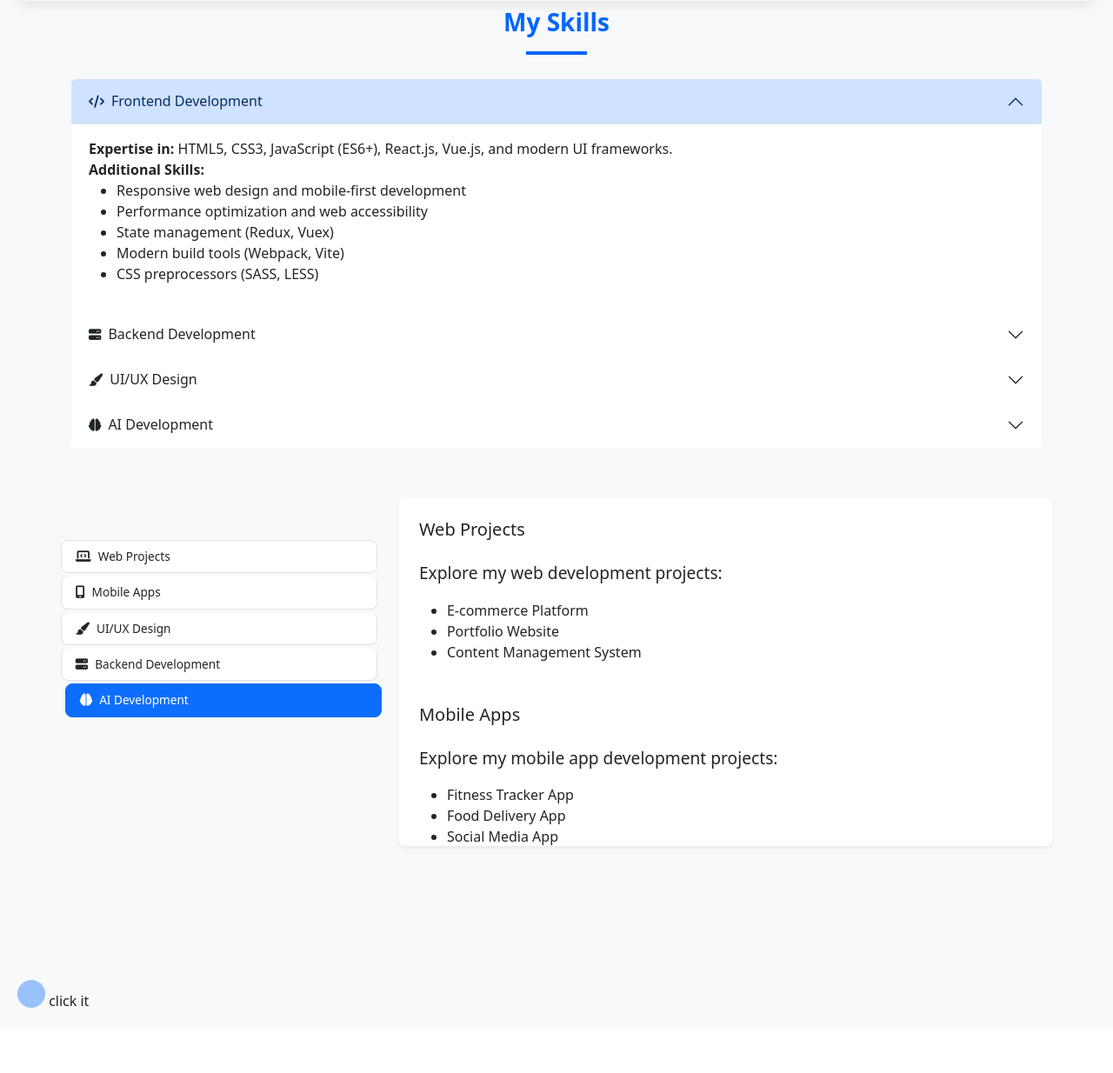
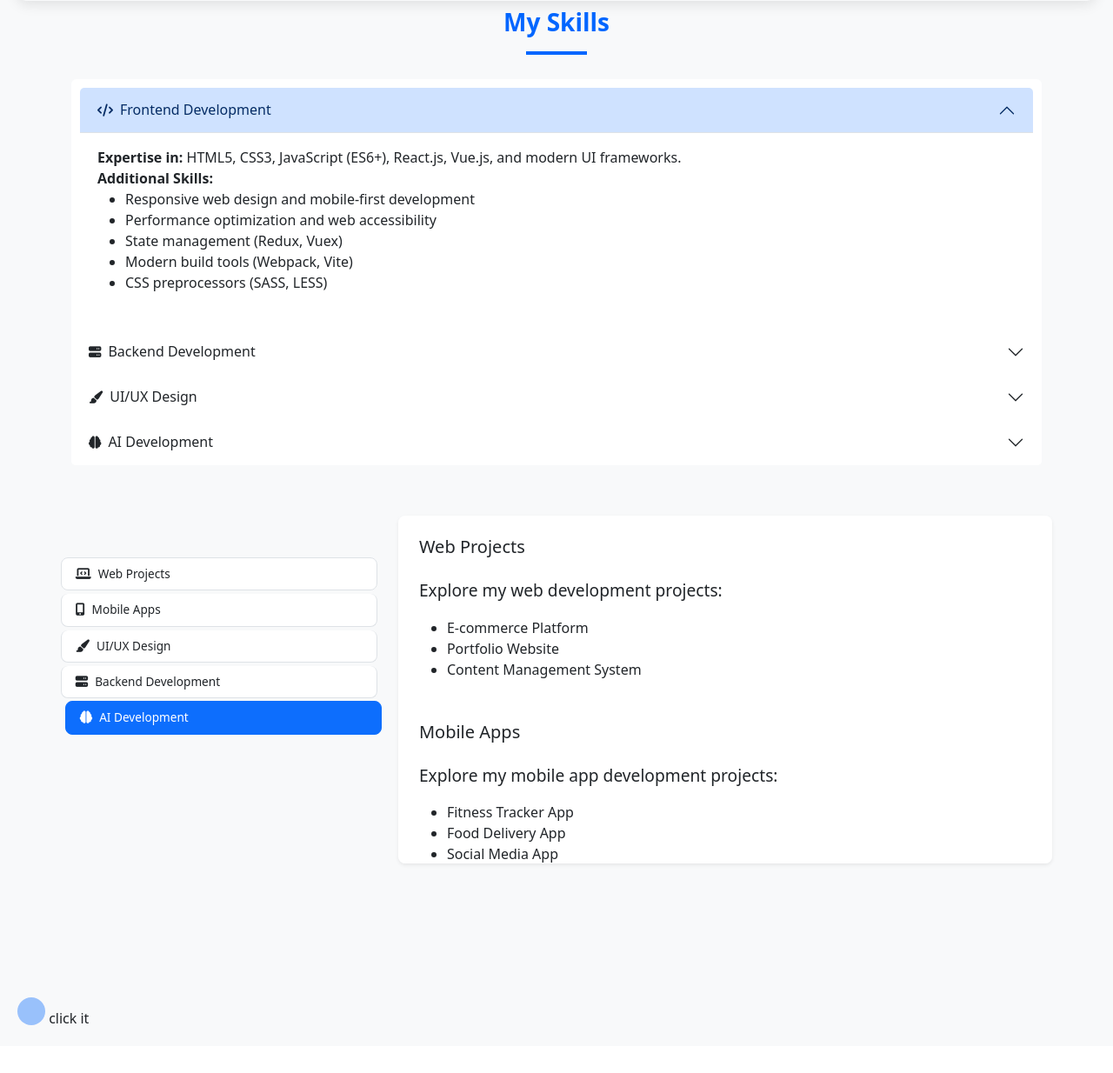
Before and after one commit to abdullahdep/vortfolio, a Django app: page / in a window 1280 px wide. Shown: the part 1006-2240 px from the top of the page at 87% size. Run offline with Django 4.2, Linux system fonts and the light colour scheme; parts of the project's set-up code (start-up, migrations or seed data) failed here and were passed over.

Commit message:
Update index.html

```diff
--- a/app/templates/index.html
+++ b/app/templates/index.html
@@ -102,7 +102,7 @@
 </style>
 
         <div class="accordion" id="accordionExample">
-            <div class="accordion-item">
+            <div class="accordion-item col-mb-12">
                 <h2 class="accordion-header" id="headingOne">
                     <button class="accordion-button" type="button" data-bs-toggle="collapse"
                         data-bs-target="#collapseOne" aria-expanded="true" aria-controls="collapseOne">
@@ -225,7 +225,7 @@
             </div>
 
             <!-- Scrollable Content -->
-            <div class="col-lg-8">
+            <div class="col-lg-8 col-mb-12" >
                 <div data-bs-spy="scroll" data-bs-target="#list-example"
                     class="scrollspy-example p-4 rounded-3 bg-white shadow-sm" tabindex="0">
                     <div id="web-projects" class="project-item mb-5">
```
